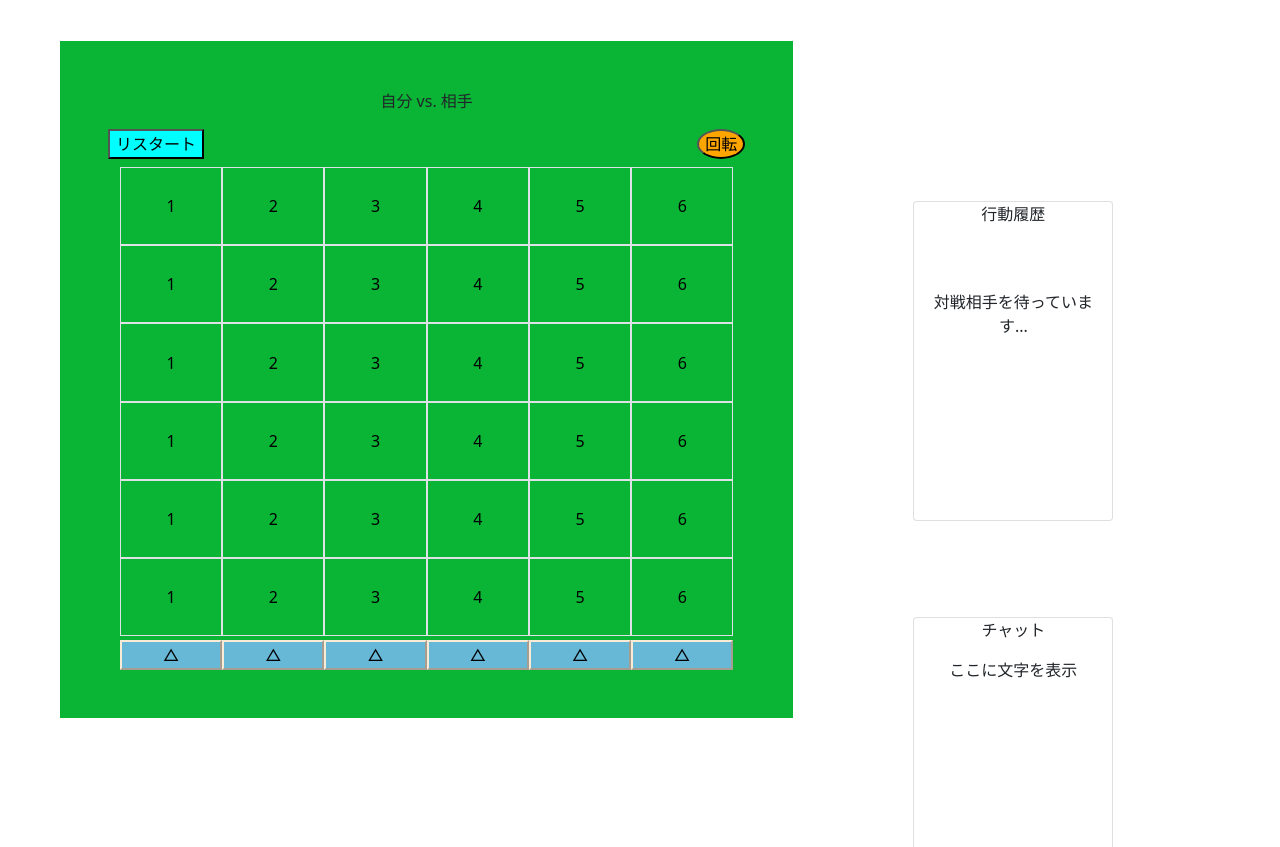
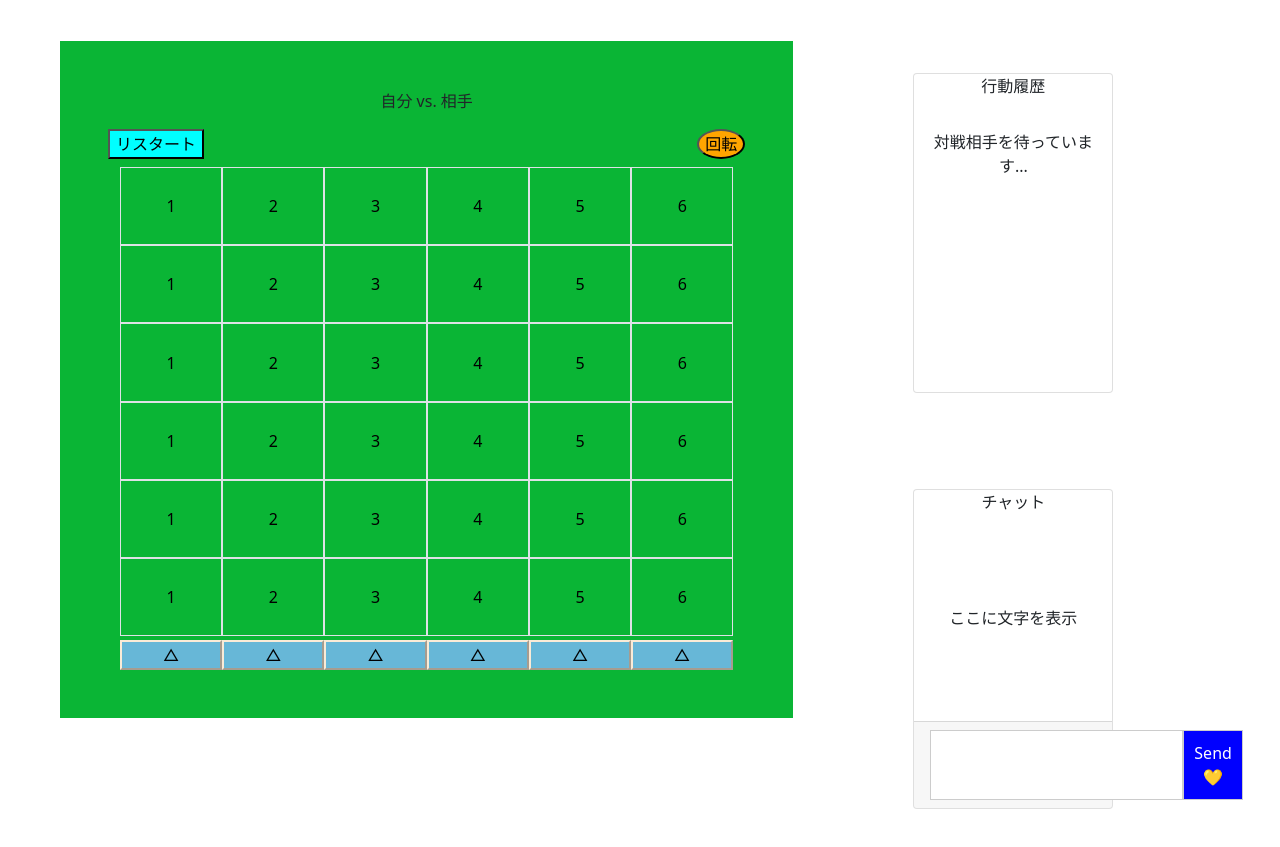
Before and after one commit to nonaka777/board-game, a website: page public/index.html in a window 1280 px wide. Shown: the part 63-910 px from the top of the page. Drawn offline with Linux system fonts and the light colour scheme.

Commit message:
change chatCard

```diff
--- a/public/index.html
+++ b/public/index.html
@@ -144,9 +144,39 @@
     }
 
     @media (min-width: 576px) {
-      .log-list {
+      .log-block {
         margin-top: 2rem;
       }
+    }
+
+    .chat {
+      display: flex;
+      flex-direction: column;
+    }
+
+    .messages {
+      flex: 1;
+      overflow-y: auto;
+      list-style: none;
+      padding: 0;
+      margin: 0;
+    }
+
+    .form {
+      display: flex;
+    }
+
+    .input {
+      flex: 1;
+      padding: 10px;
+      border: 1px solid #ccc;
+    }
+
+    .submit {
+      padding: 10px;
+      border: 1px solid #ccc;
+      background: #eee;
+      cursor: pointer;
     }
   </style>
 </head>
@@ -387,9 +417,16 @@
             <!--<div class="card-body">ここに文字を表示</div>-->
             <div id="status-message" class="card-body overflow-auto" style="flex-grow: 1;">対戦相手を待っています...</div>
           </div>
-          <div class="card m-5 text-center" style="flex-grow: 1;">
+          <div class="card m-5 text-center chat" style="flex-grow: 1;">
             <div class="card-head">チャット</div>
+            <ul class="messages"></ul>
             <div class="card-body" style="flex-grow: 1;">ここに文字を表示</div>
+            <div class="card-footer">
+              <form class="form">
+                <input class="input" autocomplete="off" />
+                <button class="submit" style="background-color: blue; color: white;">Send💛</button>
+              </form>
+            </div>
           </div>
         </div>
       </div>
```
